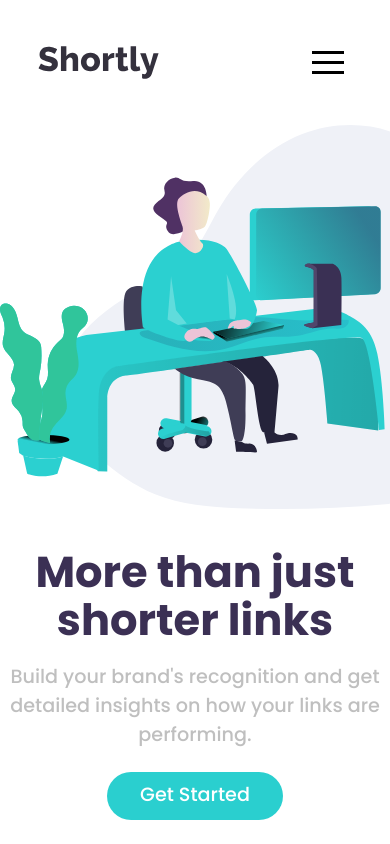
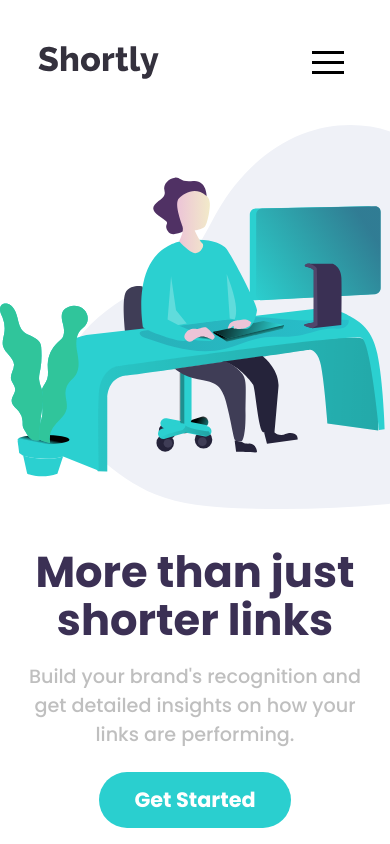
Before and after one commit to penguinboots/url-shortener, a React (Vite) app: page / in a window 390 px wide. Built offline with nearby package versions, Linux system fonts and the light colour scheme.

Commit message:
style: hero test adjustments

```diff
--- a/src/App.scss
+++ b/src/App.scss
@@ -144,7 +144,7 @@ button {
 /** Hamburger Menu **/
 
 .menu-window-active {
-  height: 48rem;
+  height: 29rem;
   transition: ease height 1s;
   margin-top: 3rem;
   overflow: hidden;
@@ -230,20 +230,25 @@ button {
       order: 2;
       text-align: center;
       margin-top: 2.4rem;
+
+      display: flex;
+      flex-direction: column;
+      align-items: center;
       h1 {
         font-size: 2.7rem;
         line-height: 3rem;
       }
       p {
-        width: 100%;
+        width: 90%;
         font-size: 1.2rem;
         margin: 0.6rem 0;
       }
       button {
         margin: 0.2rem 0;
-        width: 11rem;
-        height: 3rem;
-        font-size: 1.2rem;
+        width: 12rem;
+        height: 3.5rem;
+        font-size: 1.3rem;
+        font-weight: 700;
       }
     }
   }
```
